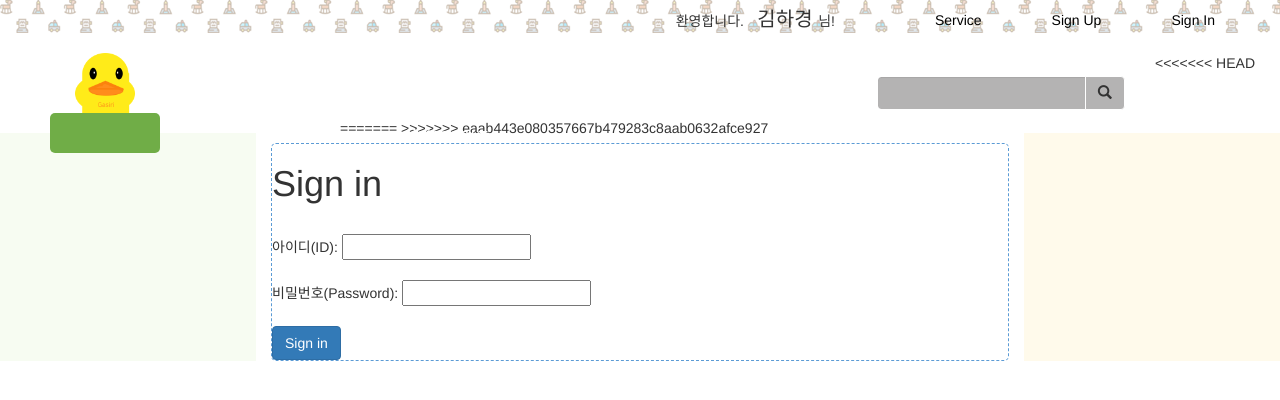
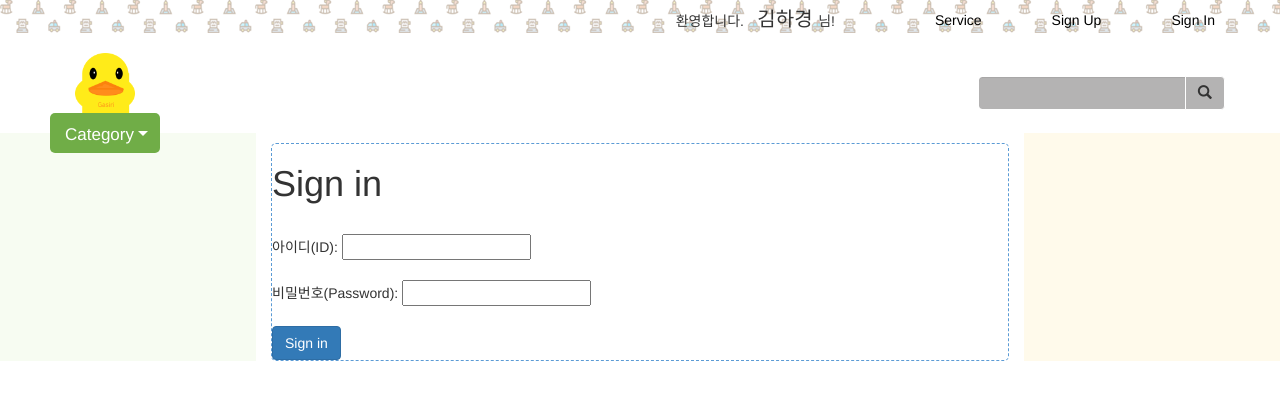
Before and after one commit to seung-gyu-kim/LikeLion_GASILI_Project, a Django app: page /accounts/login/ in a window 1280 px wide. Shown: the top 400 px of the page. Run offline with Django 3.2, Linux system fonts and the light colour scheme; some libraries are stand-ins or nearby versions; some web fonts are replaced.

Commit message:
dev pull

```diff
--- a/gasili/templates/base.html
+++ b/gasili/templates/base.html
@@ -171,33 +171,7 @@
             </div>
             </form>
           </div>
-<<<<<<< HEAD
-          </form>
-        </div>
-      <div class="col"> </div>
-      <div class="col col-lg-1" style="color:white; font-size:20px; padding:10px 0 0 0;"><a href="{% url 'servicecenter' %}" style="text-decoration :none; color:white;">Service</a></div>
-      {% if user.is_authenticated %}
-      <div class="col col-lg-1 dropdown" style="color:white; font-size:20px; padding:10px 0 0 10px;">
-        <button class="btn dropdown-toggle" type="button" id="dropdownMenuButton" data-toggle="dropdown"
-          aria-haspopup="true" aria-expanded="false" style="color:white; font-size:20px; padding:0px 0 0 0;">
-          My
-        </button>
-        <div class="dropdown-menu" aria-labelledby="dropdownMenuButton">
-          <a class="dropdown-item" href="{% url 'update' %}">회원정보</a>
-          <a class="dropdown-item" href="javascript:{document.getElementById('logout').submit()}">Logout</a>
-          <form id="logout" method="POST" action="{% url 'logout' %}">
-            {% csrf_token %} <input type="hidden" />
-          </form>
-        </div>
-      </div>
-      {% else %}
-      <div class="col col-lg-1" style="color:white; font-size:20px; padding:10px 0 0 0;"><a href="{% url 'signup' %}"
-          style="text-decoration :none; color:white;">Sign Up</a></div>
-      <div class="col col-lg-1" style="color:white; font-size:20px; padding:10px 0 0 0;"><a href="{% url 'login' %}"
-          style="text-decoration :none; color:white;">Sign in</a></div>
-      {% endif %}
-=======
->>>>>>> eaab443e080357667b479283c8aab0632afce927
+
     </div>
   </div>
   <div class="categorystyle">
```
